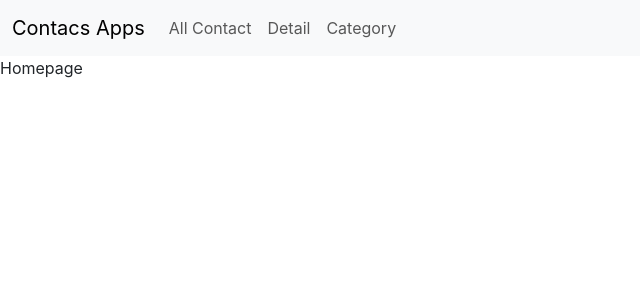
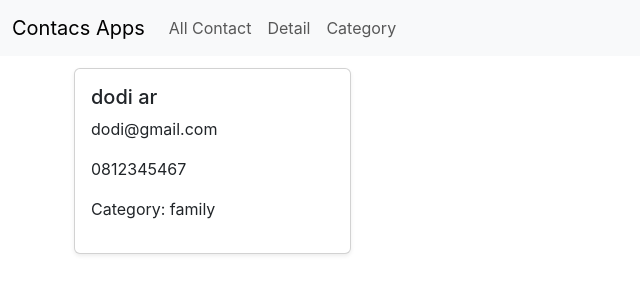
Before and after one commit to dodiar/mpv-contact-apps, a React (Create React App) app: page / in a window 1280 px wide. Shown: the top 300 px of the page, without its empty margins (0-640 px from the left). Built offline with nearby package versions, Linux system fonts and the light colour scheme; data requests are answered from the project's data file.

Commit message:
create action integration all data on views

```diff
--- /dev/null
+++ b/src/redux/action/getAllContact.js
@@ -0,0 +1,28 @@
+import { type } from "@testing-library/user-event/dist/type";
+import axios from "axios";
+import Swal from "sweetalert2";
+
+const allContact = () => {
+    return function (dispatch) {
+        dispatch({type: "LOADING", payload:true});
+        axios({
+            url: "http://localhost:3001/contacts",
+            method: "get"
+        })
+        .then(({data}) => {
+            dispatch({type: "LOADING", payload:false});
+            dispatch({type: "ALL_CONTACT", payload:data})
+        }).catch((err) => {
+            dispatch({type: "LOADING", payload:false});
+            Swal.fire({
+                position: "top-end",
+                icon: "error",
+                title: `${err.message} ${err.status}`,
+                showCloseButton: false,
+                timer: 1000
+            })
+        });
+    }
+}
+
+export default allContact;
--- a/src/views/ContactApps.jsx
+++ b/src/views/ContactApps.jsx
@@ -1,7 +1,49 @@
-import React from "react";
+import React, {useEffect} from "react";
+import { useDispatch, useSelector } from "react-redux";
+
+// action
+import getAllContact from '../redux/action/getAllContact';
 
 export default function ContactApps() {
+    const dispatch = useDispatch();
+    const loading = useSelector(state=>state.loadingReducer.loading);
+    const contacts = useSelector(state=>state.contactReducer.allContact);
+
+    useEffect(() => {
+        dispatch(getAllContact())
+    }, []);
     return (
-        <p>Homepage</p>
+        <>
+            <div className="container mt-2">
+                <div className="row">
+                    {
+                        loading ?
+                        <div className="d-flex justify content center mt-5">
+                            <div className="spinner-border" role="status">
+                                <span className="visually-hidden">Loading ...</span>
+                            </div>
+                        </div>
+                        :
+                        contacts.lenght === 0 ?
+                        <div className="text-center m-2 p-4">Data Not Found</div>
+                        :
+                        contacts.map(contact=>{
+                            return (
+                                <div className="col-md-3 p-1">
+                                    <div className="card shadow-sm radius">
+                                        <div className="card-body">
+                                            <h5>{contact.name}</h5>
+                                            <p>{contact.email}</p>
+                                            <p>{contact.phonenumber}</p>
+                                            <p>Category: {contact.category}</p>
+                                        </div>
+                                    </div>
+                                </div>
+                            )
+                        })
+                    }
+                </div>
+            </div>
+        </>
     );
 }
```
